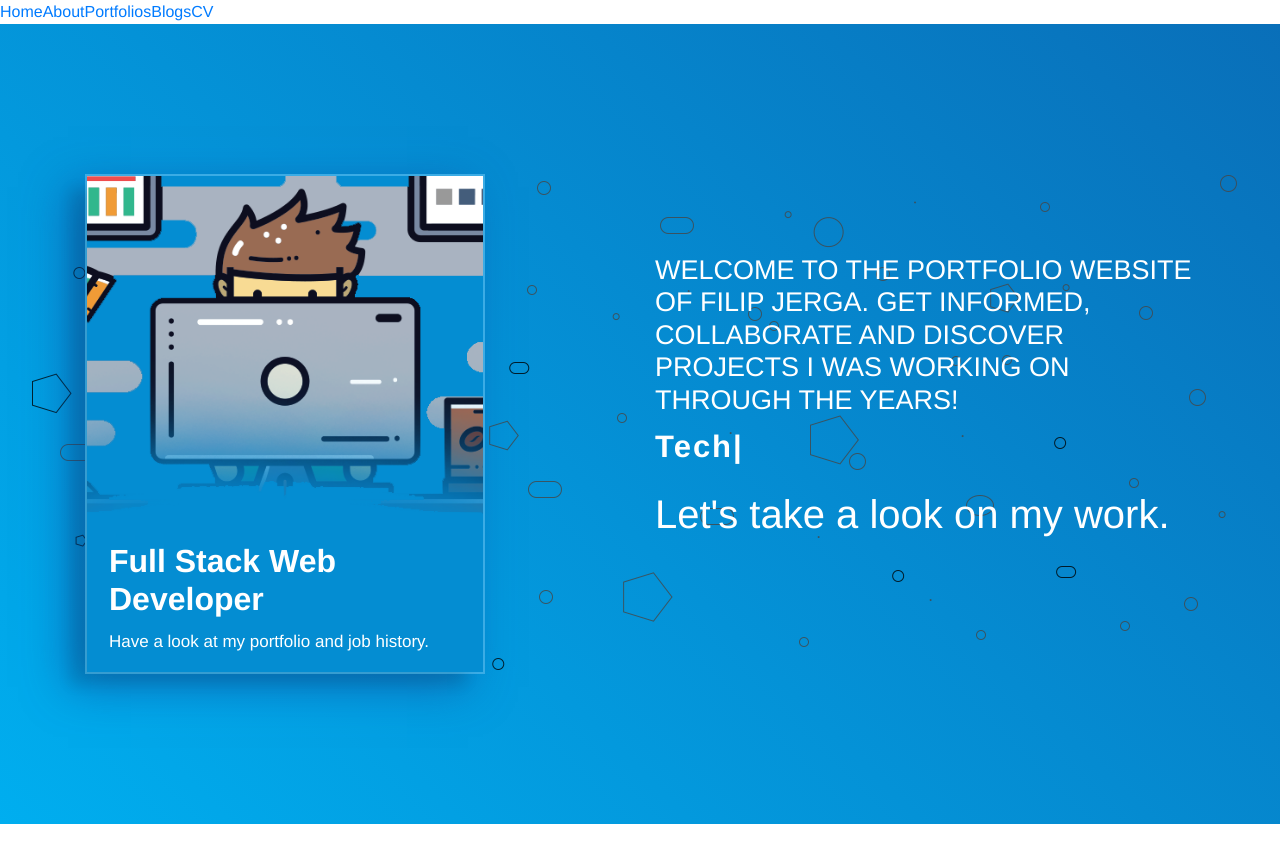
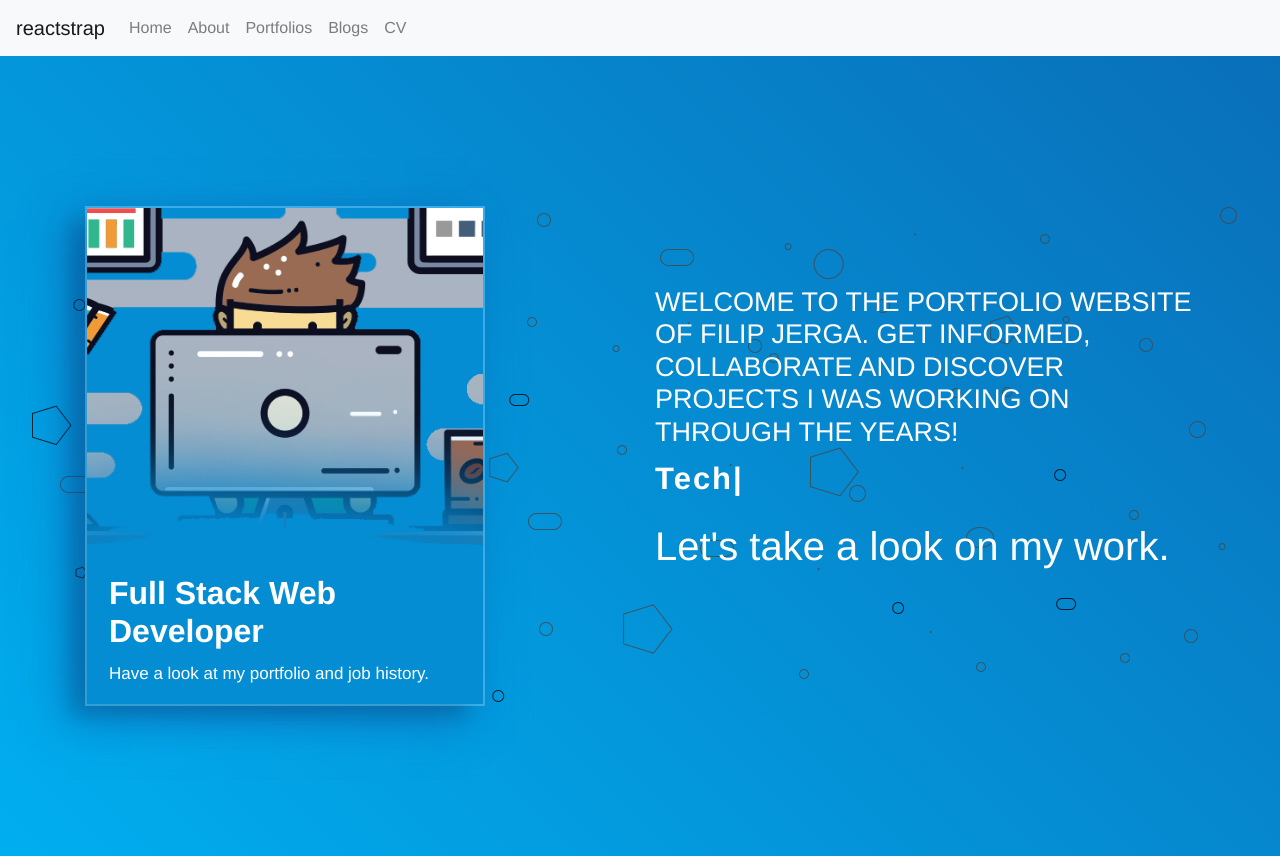
Before and after one commit to nonusae/natthakit-dev, a Next.js app: page / in a window 1280 px wide. Before the commit the page ends 824 px from the top, so only its background shows below. Built offline with nearby package versions, Linux system fonts and the light colour scheme; a web font is replaced by a local one.

Commit message:
Style Nav bat

```diff
--- a/components/shared/Header.js
+++ b/components/shared/Header.js
@@ -1,28 +1,62 @@
-import React from 'react'
-import Link from 'next/link'
+import React from 'react';
+import {
+  Collapse,
+  Navbar,
+  NavbarToggler,
+  NavbarBrand,
+  Nav,
+  NavItem,
+  NavLink,
+  UncontrolledDropdown,
+  DropdownToggle,
+  DropdownMenu,
+  DropdownItem,
+  NavbarText
+} from 'reactstrap';
 
-class Header extends React.Component {
+import Link from 'next/link';
+
+const BsNavLink = ({title, href}) => {
+  return (
+    <Link href={href}>
+      <a className='nav-link'>
+        {title}
+      </a>
+    </Link>
+  )
+}
+export default class Header extends React.Component {
+
+  state = {isOpen: false}
+  toggle = () => this.setState({isOpen: !this.state.isOpen})
+
   render() {
     return (
       <div>
-        <Link href="/">
-          <a>Home</a>
-        </Link>
-        <Link href="/about">
-          <a>About</a>
-        </Link>
-        <Link href="/portfolios">
-          <a>Portfolios</a>
-        </Link>
-        <Link href="/blogs">
-          <a>Blogs</a>
-        </Link>
-        <Link href="/cv">
-          <a>CV</a>
-        </Link>
+        <Navbar color="light" light expand="md">
+          <NavbarBrand href="/">reactstrap</NavbarBrand>
+          <NavbarToggler onClick={this.toggle} />
+          <Collapse isOpen={this.isOpen} navbar>
+            <Nav className="mr-auto" navbar>
+              <NavItem>
+                <BsNavLink title='Home' href='/' />
+              </NavItem>
+              <NavItem>
+                <BsNavLink title='About' href='/about' />
+              </NavItem>
+              <NavItem>
+                <BsNavLink title='Portfolios' href='/portfolios' />
+              </NavItem>
+              <NavItem>
+                <BsNavLink title='Blogs' href='/blogs' />
+              </NavItem>
+              <NavItem>
+                <BsNavLink title='CV' href='/cv' />
+              </NavItem>
+            </Nav>
+          </Collapse>
+        </Navbar>
       </div>
     )
   }
 }
-
-export default Header;
```
